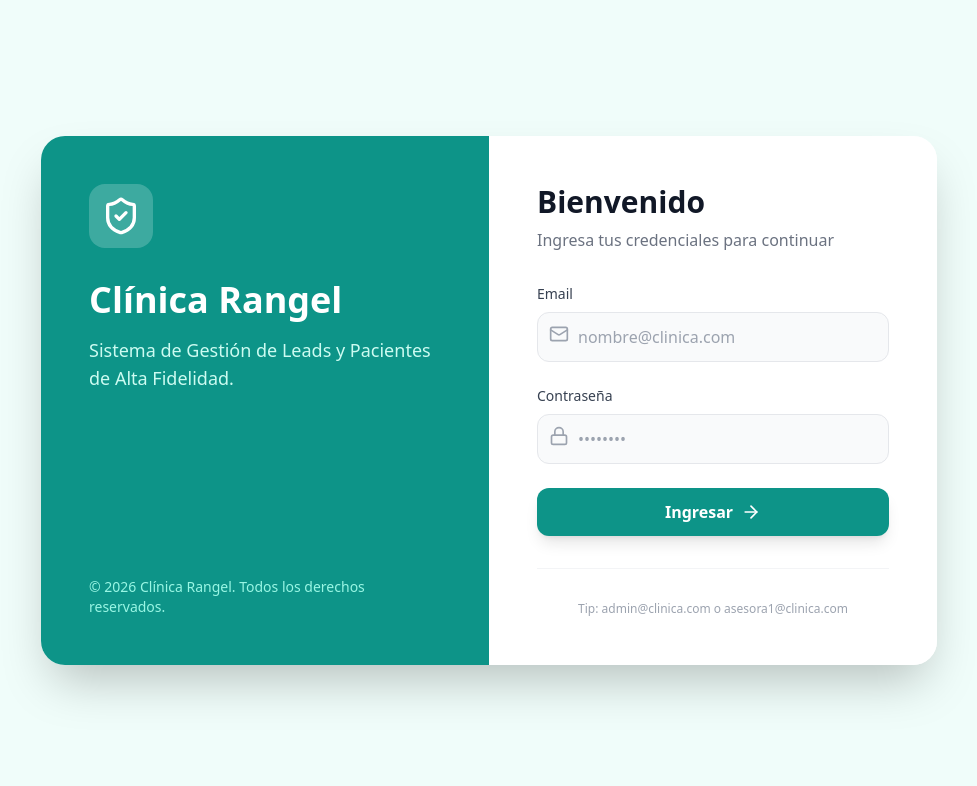
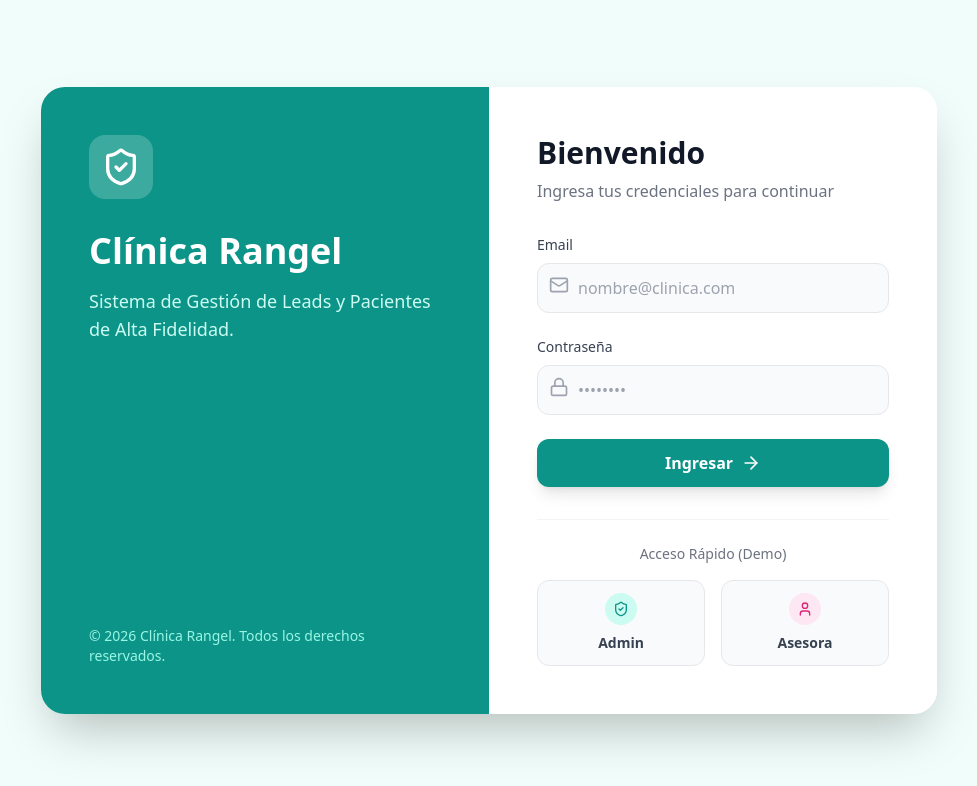
Before and after one commit to jocas-1conecta/crm-clinicas, a React (Vite) app: page / in a window 1280 px wide. Shown: the top 786 px of the page, without its empty margins (151-1128 px from the left). Built offline with nearby package versions, Linux system fonts and the light colour scheme.

Commit message:
feat: Add demo access buttons to Login page

```diff
--- a/src/components/Login.tsx
+++ b/src/components/Login.tsx
@@ -1,12 +1,22 @@
 import React, { useState } from 'react'
 import { useStore } from '../store/useStore'
-import { LucideShieldCheck, LucideMail, LucideLock, LucideArrowRight } from 'lucide-react'
+import { LucideShieldCheck, LucideMail, LucideLock, LucideArrowRight, LucideUser } from 'lucide-react'
 
 export const Login = () => {
     const [email, setEmail] = useState('')
     const [password, setPassword] = useState('')
     const [error, setError] = useState('')
     const login = useStore((state) => state.login)
+
+    const handleDemoLogin = (role: 'admin' | 'asesora') => {
+        if (role === 'admin') {
+            setEmail('admin@clinica.com')
+            setPassword('123456')
+        } else {
+            setEmail('asesora1@clinica.com')
+            setPassword('123456')
+        }
+    }
 
     const handleSubmit = (e: React.FormEvent) => {
         e.preventDefault()
@@ -93,10 +103,30 @@ export const Login = () => {
                             </button>
                         </form>
 
-                        <div className="mt-8 pt-8 border-t border-gray-100">
-                            <p className="text-xs text-center text-gray-400">
-                                Tip: admin@clinica.com o asesora1@clinica.com
-                            </p>
+                        <div className="mt-8 pt-6 border-t border-gray-100">
+                            <p className="text-center text-sm font-medium text-gray-500 mb-4">Acceso Rápido (Demo)</p>
+                            <div className="grid grid-cols-2 gap-4">
+                                <button
+                                    type="button"
+                                    onClick={() => handleDemoLogin('admin')}
+                                    className="flex flex-col items-center justify-center p-3 rounded-xl border border-gray-200 bg-gray-50 hover:bg-gray-100 transition-all hover:border-clinical-200 hover:shadow-sm"
+                                >
+                                    <div className="w-8 h-8 rounded-full bg-clinical-100 text-clinical-600 flex items-center justify-center mb-2">
+                                        <LucideShieldCheck className="w-4 h-4" />
+                                    </div>
+                                    <span className="font-semibold text-sm text-gray-700">Admin</span>
+                                </button>
+                                <button
+                                    type="button"
+                                    onClick={() => handleDemoLogin('asesora')}
+                                    className="flex flex-col items-center justify-center p-3 rounded-xl border border-gray-200 bg-gray-50 hover:bg-gray-100 transition-all hover:border-pink-200 hover:shadow-sm"
+                                >
+                                    <div className="w-8 h-8 rounded-full bg-pink-100 text-pink-600 flex items-center justify-center mb-2">
+                                        <LucideUser className="w-4 h-4" />
+                                    </div>
+                                    <span className="font-semibold text-sm text-gray-700">Asesora</span>
+                                </button>
+                            </div>
                         </div>
                     </div>
                 </div>
```
